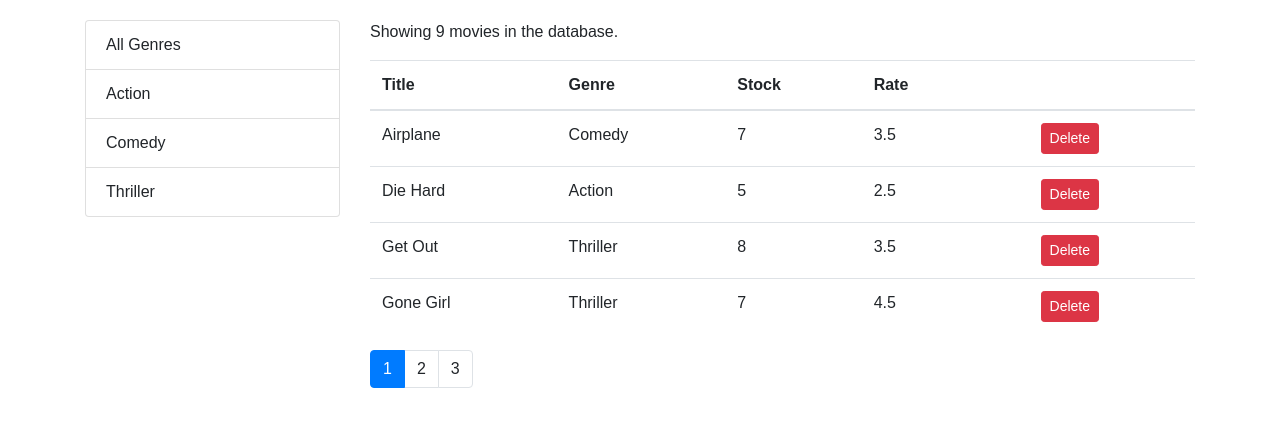
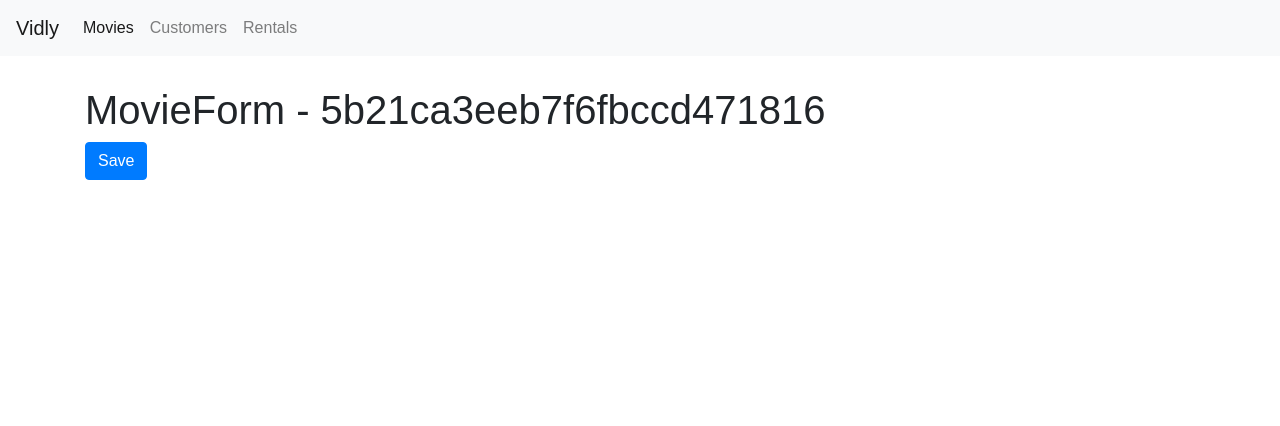
Before and after one commit to schiersj/vidly-react, a React (Create React App) app: page /movies/5b21ca3eeb7f6fbccd471816 in a window 1280 px wide. Shown: the top 426 px of the page. Built offline with nearby package versions, Linux system fonts and the light colour scheme; the HTML template or start-up script is replaced by a standard one.

Commit message:
Link navigation for movies form in movies table

```diff
--- a/src/App.js
+++ b/src/App.js
@@ -1,27 +1,32 @@
 import React, { Component } from "react";
 import { Route, Redirect, Switch } from "react-router-dom";
 
-import "./App.css";
-
 import Movies from "./components/movies";
+import MovieForm from "./components/movieForm";
 import Customers from "./components/customers";
 import Rentals from "./components/rentals";
 import NotFound from "./components/notFound";
+import NavBar from "./components/navBar";
+
+import "./App.css";
 
 class App extends Component {
   render() {
     return (
+      <React.Fragment>
+        <NavBar />
         <main className="container">
-        <Movies />
           <Switch>
-          <Route path="/movies" compoent={Movies} />
-          <Route path="/customers" compoent={Customers} />
-          <Route path="/rentals" compoent={Rentals} />
-          <Route path="/not-found" compoent={NotFound} />
+            <Route path="/movies/:id" component={MovieForm} />
+            <Route path="/movies" component={Movies} />
+            <Route path="/customers" component={Customers} />
+            <Route path="/rentals" component={Rentals} />
+            <Route path="/not-found" component={NotFound} />
             <Redirect from="/" exact to="/movies" />
             <Redirect to="/not-found" />
           </Switch>
         </main>
+      </React.Fragment>
     );
   }
 }
--- a/src/components/movieForm.jsx
+++ b/src/components/movieForm.jsx
@@ -1,7 +1,17 @@
 import React from "react";
 
-const MovieForm = () => {
-  return <h1>MovieForm</h1>;
+const MovieForm = ({ match, history }) => {
+  return (
+    <div>
+      <h1>MovieForm - {match.params.id}</h1>
+      <button
+        className="btn btn-primary"
+        onClick={() => history.push("/movies")}
+      >
+        Save
+      </button>
+    </div>
+  );
 };
 
 export default MovieForm;
--- a/src/components/moviesTable.jsx
+++ b/src/components/moviesTable.jsx
@@ -1,10 +1,15 @@
 import React, { Component } from "react";
+import { Link } from "react-router-dom";
 import Like from "./common/like";
 import Table from "./common/table";
 
 class MoviesTable extends Component {
   columns = [
-    { path: "title", label: "Title" },
+    {
+      path: "title",
+      label: "Title",
+      content: movie => <Link to={`/movies/${movie._id}`}>{movie.title}</Link>
+    },
     { path: "genre.name", label: "Genre" },
     { path: "numberInStock", label: "Stock" },
     { path: "dailyRentalRate", label: "Rate" },
--- /dev/null
+++ b/src/components/navBar.jsx
@@ -0,0 +1,38 @@
+import React from "react";
+import { Link, NavLink } from "react-router-dom";
+
+const NavBar = () => {
+  return (
+    <nav className="navbar navbar-expand-lg navbar-light bg-light">
+      <Link className="navbar-brand" to="/">
+        Vidly
+      </Link>
+      <button
+        className="navbar-toggler"
+        type="button"
+        data-toggle="collapse"
+        data-target="#navbarNav"
+        aria-controls="navbarNav"
+        aria-expanded="false"
+        aria-label="Toggle navigation"
+      >
+        <span className="navbar-toggler-icon" />
+      </button>
+      <div className="collapse navbar-collapse" id="navbarNav">
+        <div className="navbar-nav">
+          <NavLink className="nav-item nav-link" to="/movies">
+            Movies
+          </NavLink>
+          <NavLink className="nav-item nav-link" to="/customers">
+            Customers
+          </NavLink>
+          <NavLink className="nav-item nav-link" to="/rentals">
+            Rentals
+          </NavLink>
+        </div>
+      </div>
+    </nav>
+  );
+};
+
+export default NavBar;
--- a/src/index.css
+++ b/src/index.css
@@ -1,7 +1,11 @@
 body {
   margin: 0;
-  padding: 20px 0 0 0;
+  padding: 0 0 0 0;
   font-family: sans-serif;
+}
+
+.navbar {
+  margin-bottom: 30px;
 }
 
 .clickable {
```
Lines whose indentation alone changed are shown as unchanged.
